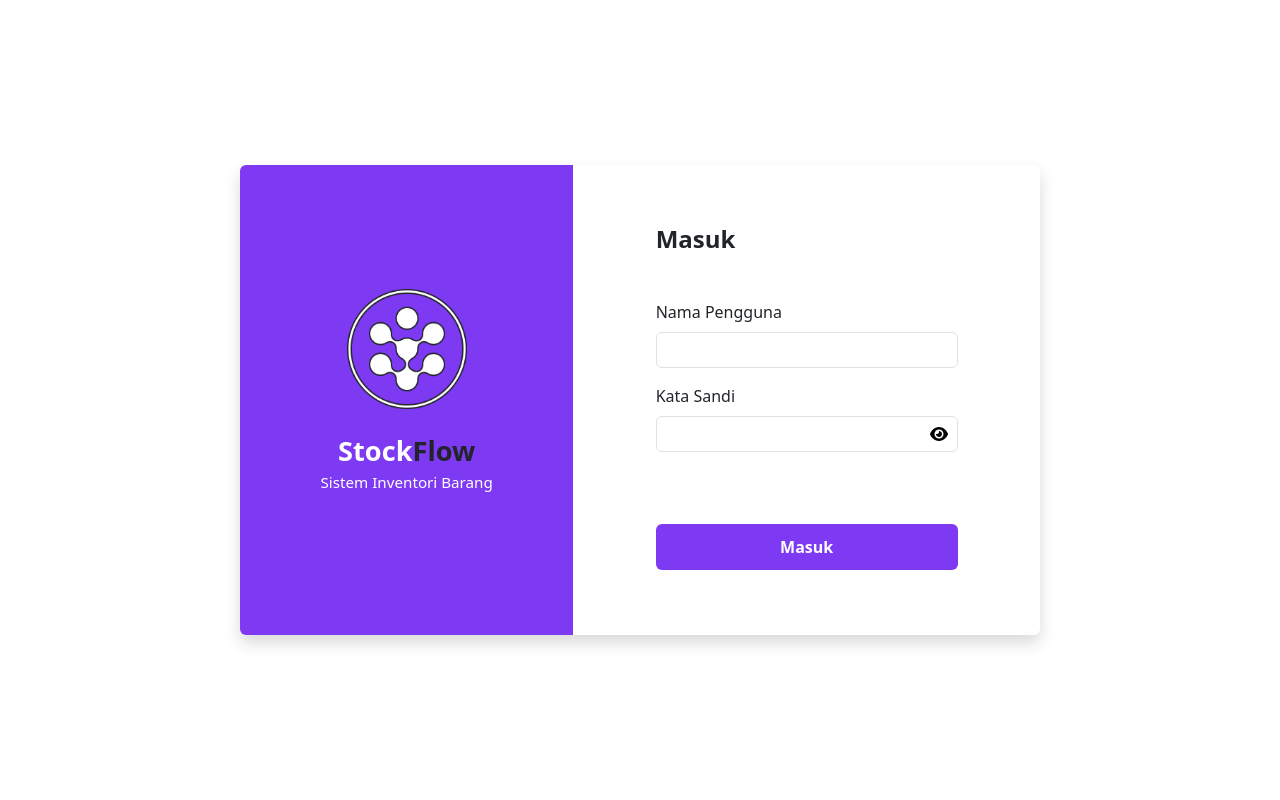
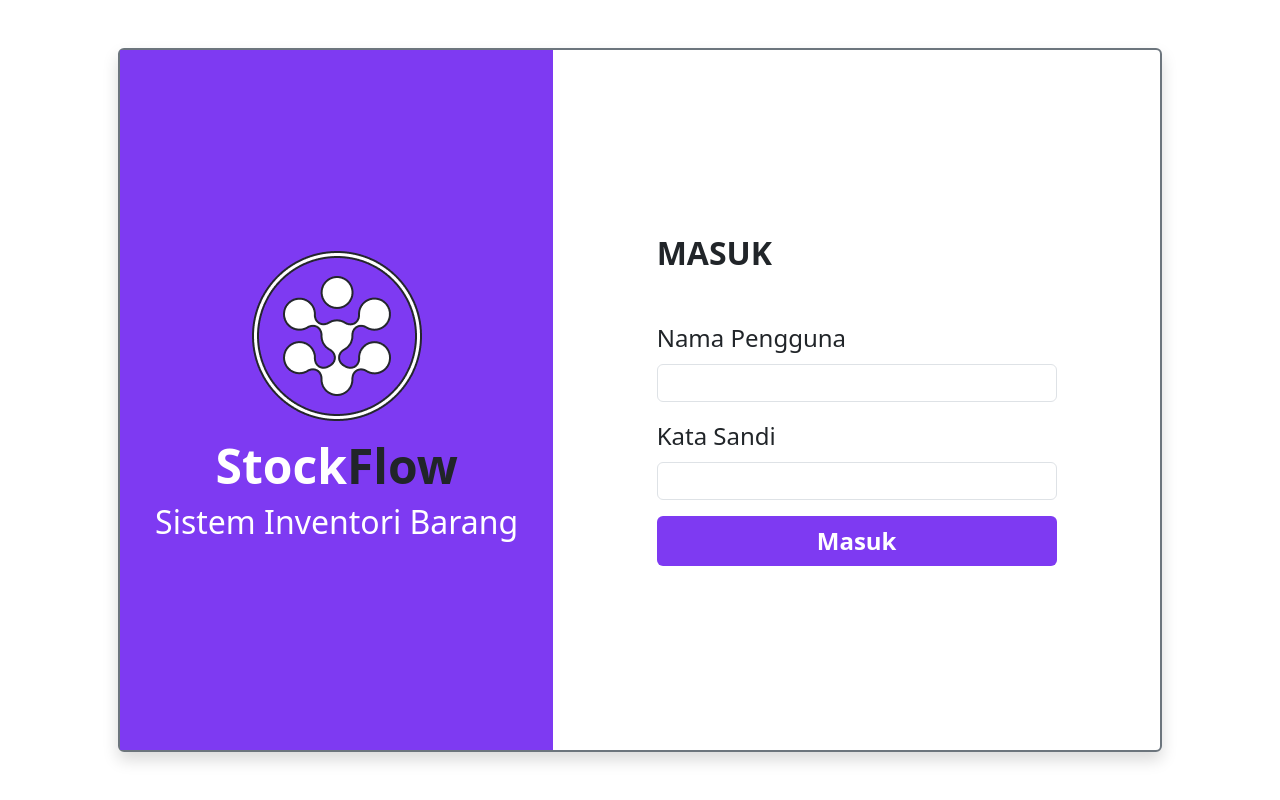
Before and after one commit to Inventory-Project-B/stockflow, a React (Create React App) app: page / in a window 1280 px wide. Built offline with nearby package versions, Linux system fonts and the light colour scheme.

Commit message:
feat(login): integrate API for user authentication
Replace dummy login function with actual API call using axios. Update Login page to handle API response and store user data in localStorage. Remove unused dependencies and simplify UI components.

```diff
--- a/src/api.js
+++ b/src/api.js
@@ -1,14 +1,28 @@
 // api.js — versi tanpa backend & login
 
+import axios from "axios";
+
+// API pada aplikasi StokFlow Inventory Management System
+const api = axios.create({
+  baseURL: "http://localhost:5000/api", // Ganti dengan endpoint API Anda
+});
+
+// Fungsi untuk login
+export const login = async (credentials) => {
+  const response = await api.post("/auth/login", credentials);
+  return response.data;
+};
+
+
 // Fungsi dummy untuk login (langsung berhasil)
-export const login = async (credentials) => {
-  return {
-    user: {
-      username: credentials.username,
-    },
-    token: "dummy-token",
-  };
-};
+// export const login = async (credentials) => {
+//   return {
+//     user: {
+//       username: credentials.username,
+//     },
+//     token: "dummy-token",
+//   };
+// };
 
 // Fungsi dummy untuk logout
 export const logout = async () => {
--- a/src/pages/Login.js
+++ b/src/pages/Login.js
@@ -1,152 +1,133 @@
 import React, { useState } from "react";
 import { useNavigate } from "react-router-dom";
-import { FontAwesomeIcon } from "@fortawesome/react-fontawesome";
-import { faEye, faEyeSlash } from "@fortawesome/free-solid-svg-icons";
+import { login } from "../api";
 import logo from "../assets/Logo.png";
-import "../assets/style.css";
+import "../assets/style.css"; // Pastikan untuk menyesuaikan path ini sesuai dengan struktur folder Anda
 
+// Variabel pada halaman login
 function Login() {
   const [username, setUsername] = useState("");
   const [password, setPassword] = useState("");
-  const [showPassword, setShowPassword] = useState(false);
   const [error, setError] = useState("");
   const navigate = useNavigate();
 
-  const handleSubmit = (e) => {
+  // Fungsi login pengguna
+  const handleSubmit = async (e) => {
     e.preventDefault();
     setError("");
+    try {
+      const response = await login({ username, password });
 
-    const dummyUser = {
-      username: "admin",
-      password: "admin123",
-      nama: "Admin",
-      role: "admin",
-    };
+      // Debug log untuk memeriksa struktur response
+      console.log("Login response:", response);
 
-    if (username === dummyUser.username && password === dummyUser.password) {
-      localStorage.setItem("token", "dummy-token-123456");
+      // Pastikan response memiliki struktur yang benar
+      if (response && response.token && response.user) {
+        localStorage.setItem("token", response.token);
+
+        // Simpan seluruh data user atau hanya properti yang diperlukan
         localStorage.setItem(
           "userData",
           JSON.stringify({
-          nama: dummyUser.nama,
-          username: dummyUser.username,
-          role: dummyUser.role,
+            nama: response.user.nama,
+            username: response.user.username,
+            role: response.user.role,
           })
         );
+
         navigate("/dashboard");
       } else {
-      setError("Username atau password salah");
+        throw new Error("Struktur response tidak valid");
+      }
+    } catch (error) {
+      console.error("Login failed:", error);
+      setError(error.response?.data?.message || "username atau password salah");
     }
   };
 
+  // Konten pada halaman login
   return (
-    <div
-      className="container-fluid"
-      style={{
-        backgroundColor: "#fff",
-        minHeight: "100vh",
-        display: "flex",
-        alignItems: "center",
-        justifyContent: "center",
-      }}
-    >
-      <div className="row shadow rounded-2 overflow-hidden" style={{ width: "800px", height: "470px" }}>
-
+    <div className="container vh-100">
+      <div className="align-center p-5" style={{ height: "100%" }}>
+        <div className="row h-100 border border-2 border-secondary shadow rounded">
           {/* Kolom Logo */}
           <div
-          className="col-md-5 d-flex flex-column align-items-center justify-content-center"
+            className="col-md-5 d-flex align-items-center justify-content-center"
             style={{ backgroundColor: "#7E3AF2" }}
           >
+            <div className="text-center text-white">
               <img
                 src={logo}
                 alt="Logo"
-            className="img-fluid mb-3"
-            style={{ maxWidth: "120px", marginTop: "-10px", paddingBottom: "10px" }}
+                className="img-fluid"
+                style={{ maxWidth: "200px" }}
               />
-          <h1 style={{ fontSize: "1.7rem", fontWeight: "bold", color: "#fff", marginBottom: "5px" }}>
-            Stock<span className="text-dark">Flow</span>
+              <h1
+                className="mt-3"
+                style={{ fontSize: "3rem", fontWeight: "bold" }}
+              >
+                Stock<span class="text-dark">Flow</span>
               </h1>
-          <h2 style={{ fontSize: "0.95rem", color: "#fff", marginBottom: "10px" }}>
-            Sistem Inventori Barang
-          </h2>
+              <h2 className="mt-2">Sistem Inventori Barang</h2>
+            </div>
           </div>
 
           {/* Kolom Form Login */}
           <div className="col-md-7 d-flex align-items-center justify-content-center">
-          <div className="card border-0 px-4" style={{ width: "100%", maxWidth: "350px" }}>
+            <div
+              className="card border-0"
+              style={{ width: "100%", maxWidth: "400px" }}
+            >
               <h1
-              className="card-title mb-3"
-              style={{ fontSize: "1.5rem", fontWeight: "600", marginTop: "-5px", paddingBottom: "30px" }}
+                className="card-title mb-5"
+                style={{ fontSize: "2rem", fontWeight: "bold" }}
               >
-              Masuk
+                MASUK
               </h1>
-
               <form onSubmit={handleSubmit}>
                 <div className="mb-3">
-                <label htmlFor="username" className="form-label" style={{ fontSize: "1rem" }}>
+                  <label
+                    htmlFor="username"
+                    className="form-label"
+                    style={{ fontSize: "1.5rem" }}
+                  >
                     Nama Pengguna
                   </label>
                   <input
-                  type="text"
-                  className="form-control custom-input"
+                    type="username"
+                    className="form-control"
                     id="username"
-                  style={{ height: "36px", fontSize: "0.9rem" }}
                     value={username}
                     onChange={(e) => setUsername(e.target.value)}
                     required
                   />
                 </div>
-
-              <div className="mb-3 position-relative">
-                <label htmlFor="password" className="form-label" style={{ fontSize: "1rem" }}>
+                <div className="mb-3">
+                  <label
+                    htmlFor="password"
+                    className="form-label"
+                    style={{ fontSize: "1.5rem" }}
+                  >
                     Kata Sandi
                   </label>
                   <input
-                  type={showPassword ? "text" : "password"}
-                  className="form-control custom-input"
+                    type="password"
+                    className="form-control"
                     id="password"
-                  style={{
-                    height: "36px",
-                    fontSize: "0.9rem",
-                    paddingRight: "40px"
-                  }}
                     value={password}
                     onChange={(e) => setPassword(e.target.value)}
                     required
                   />
-                <span
-                  onClick={() => setShowPassword(!showPassword)}
-                  style={{
-                    position: "absolute",
-                    right: "10px",
-                    top: "38px",
-                    cursor: "pointer",
-                    color: "#000",
-                    fontSize: "1rem",
-                  }}
-                >
-                  <FontAwesomeIcon icon={showPassword ? faEyeSlash : faEye} />
-                </span>
                 </div>
-
-              {/* Alert error */}
-              <div style={{ minHeight: "40px", marginBottom: "10px" }}>
-                {error && (
-                  <div className="alert alert-danger p-2 text-center m-0" style={{ fontSize: "0.9rem" }}>
-                    {error}
-                  </div>
-                )}
-              </div>
-
-              <div className="d-grid mt-3">
+                {error && <div className="alert alert-danger">{error}</div>}
+                <div className="d-grid">
                   <button
                     type="submit"
                     className="btn text-white font-weight-bold"
                     style={{
                       backgroundColor: "#7E3AF2",
-                    fontSize: "1rem",
+                      fontSize: "1.5rem",
                       fontWeight: "bold",
-                    padding: "10px",
                     }}
                   >
                     Masuk
@@ -157,6 +138,7 @@ function Login() {
           </div>
         </div>
       </div>
+    </div>
   );
 }
 
```
Lines whose indentation alone changed are shown as unchanged.
